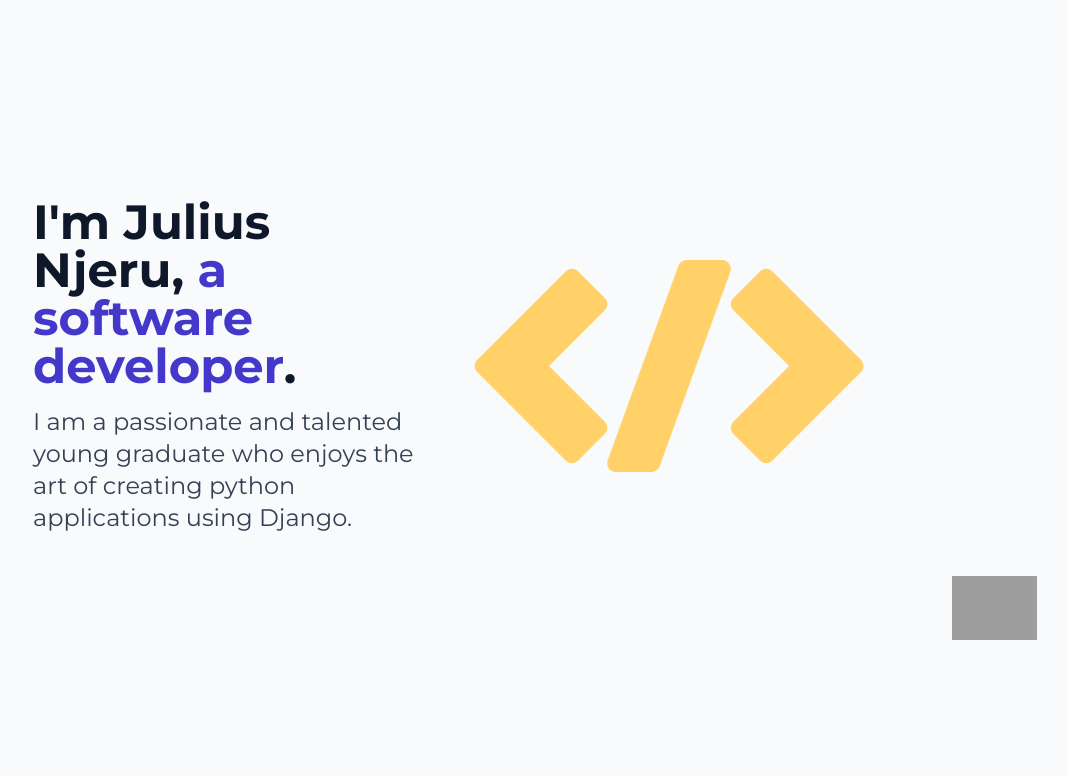
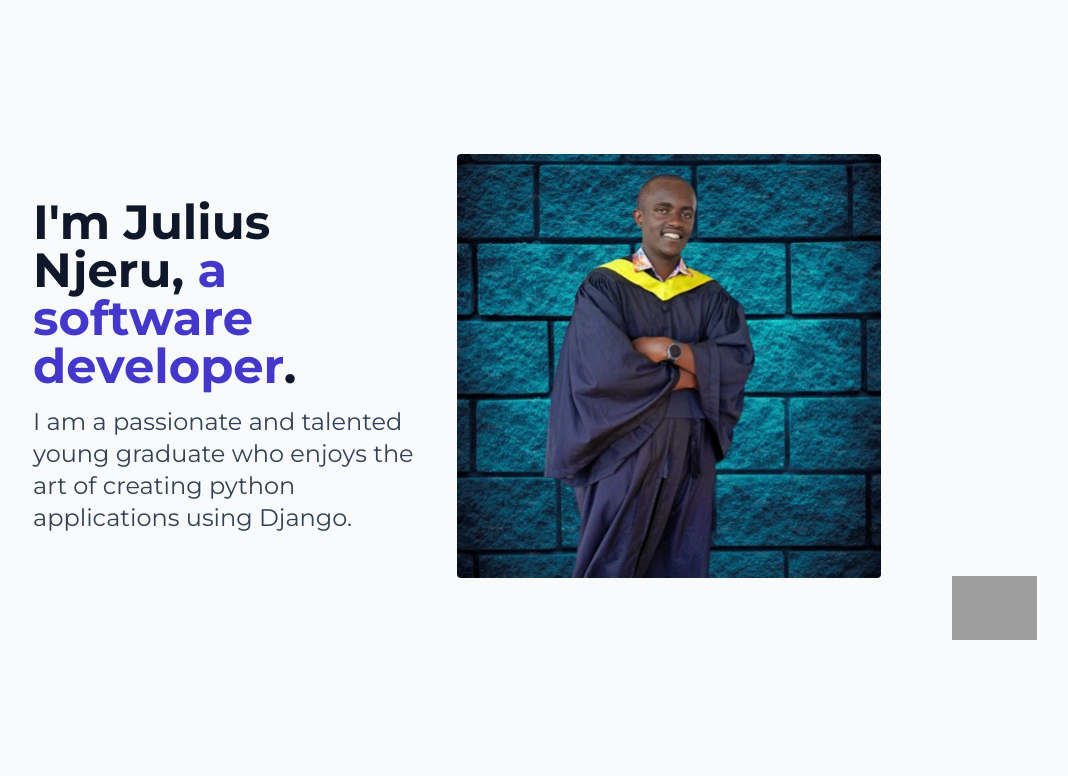
Before and after one commit to njeruthuo/portfolio, a Django app: page / in a window 1280 px wide. Shown: the part 100-876 px from the top of the page, without its empty margins (183-1251 px from the left). Run offline with Django 5.2, Linux system fonts and the light colour scheme; data that the repository does not hold is empty; grey boxes are pictures that could not be loaded.

Commit message:
Image change

```diff
--- a/templates/introduction.html
+++ b/templates/introduction.html
@@ -20,5 +20,5 @@
         creating python applications using Django.
       </p>
     </article>
-    <img class="w-1/2" src="{% static 'img/coder.png' %} " alt="Rocket Dab" />
+    <img class="w-1/2 flex justify-center align-center rounded" src="{% static 'img/ready.jpg' %} " alt="Rocket Dab" />
   </section>
```
Also changed, not shown: projects/static/img/ready.jpg (added), projects/static/img/ready1.jpg (added), projects/static/img/ready2.jpg (added), projects/static/img/rocketdab.png (deleted), projects/static/img/rocketlaunch.png (deleted), projects/static/img/rocketman.png (deleted), projects/static/img/rocketride.png (deleted).
